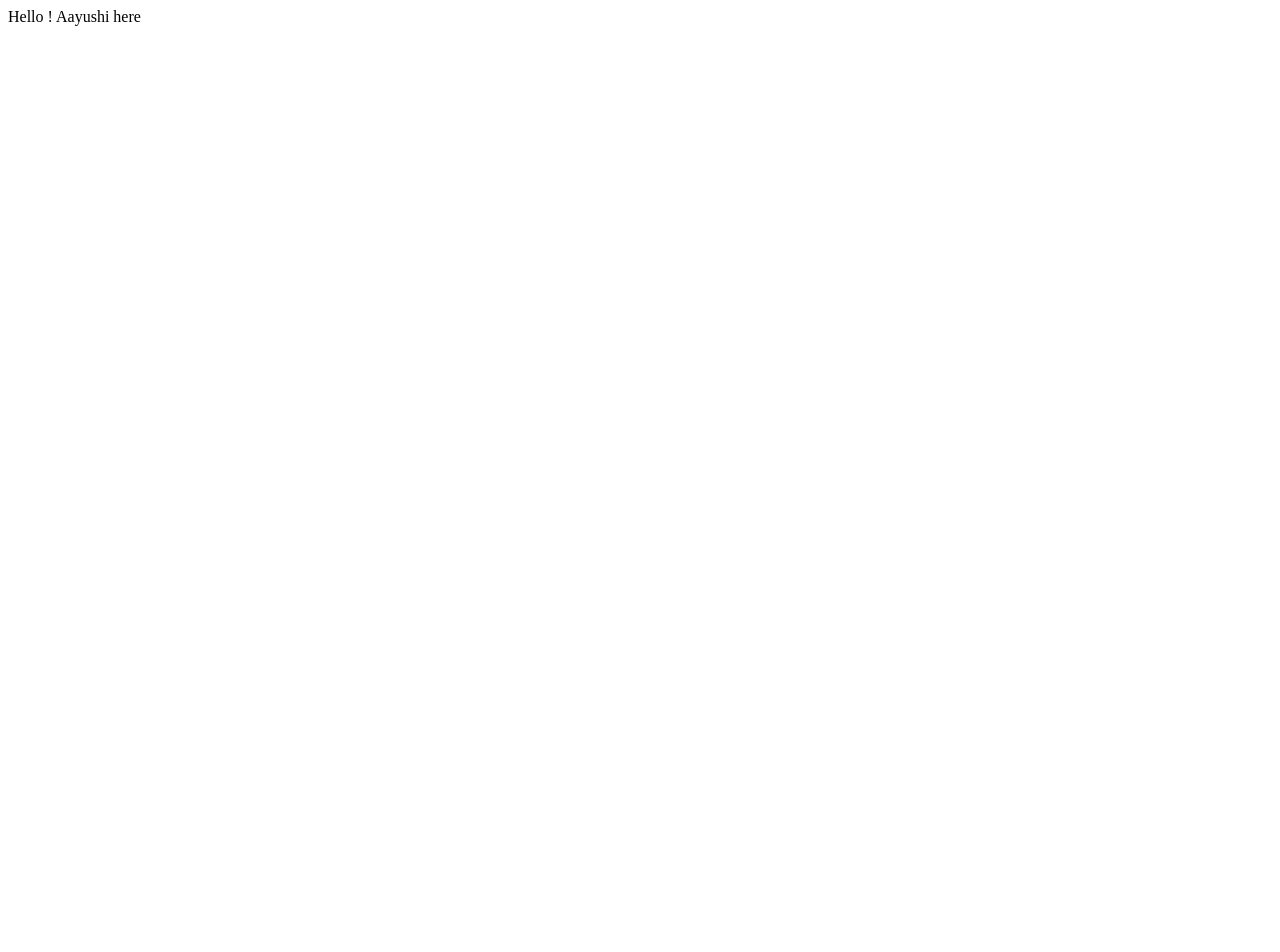
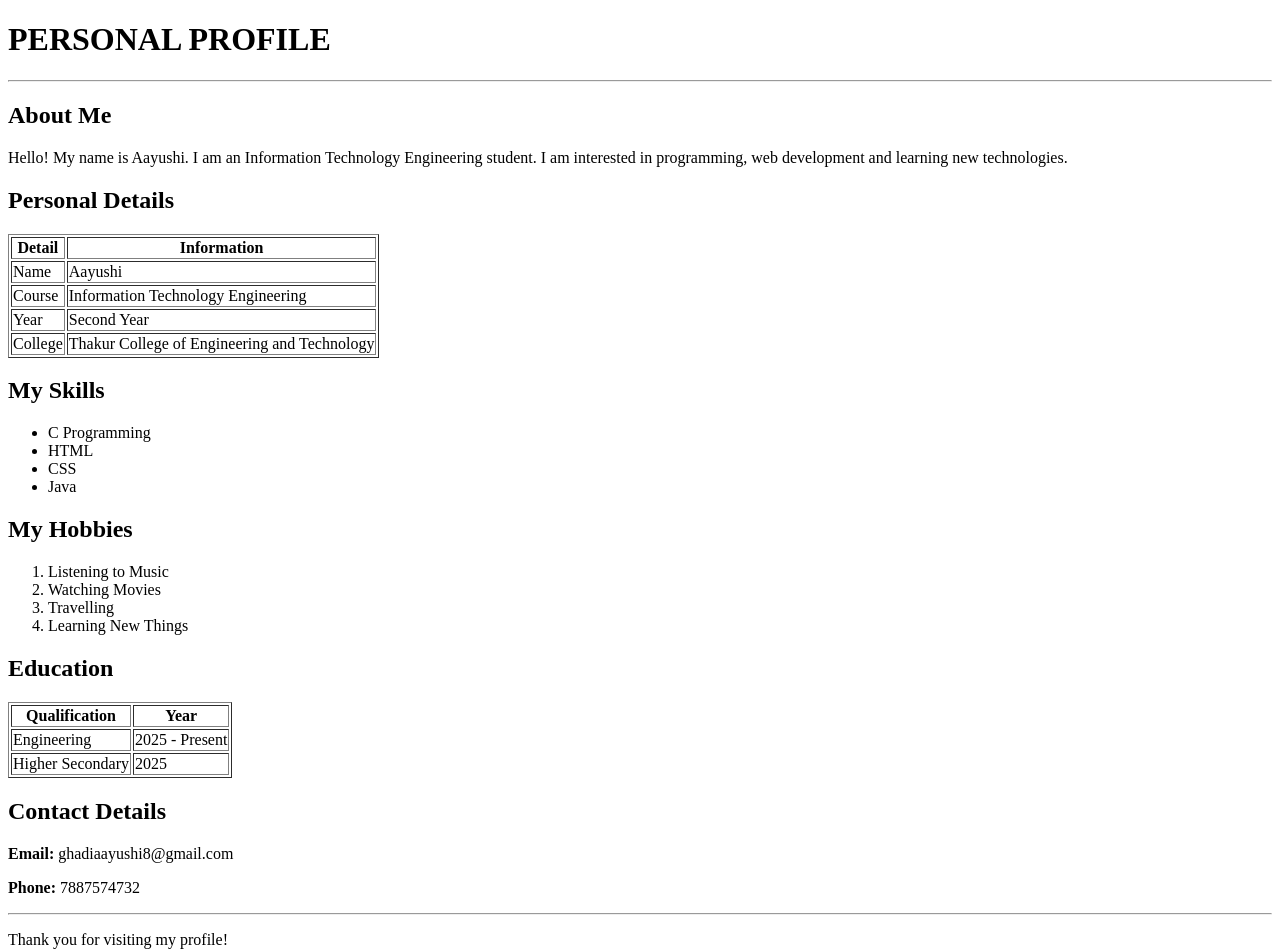
Before and after one commit to aayushighadi11/myprofile, a plain HTML site: page index.html in a window 1280 px wide. Before the commit the page ends 800 px from the top, so only its background shows below. Drawn offline with Linux system fonts and the light colour scheme.

Commit message:
add complete profile to index.html

```diff
--- a/index.html
+++ b/index.html
@@ -1 +1,97 @@
-Hello ! Aayushi here
+<!DOCTYPE html>
+<html>
+<head>
+    <title>Personal Profile</title>
+</head>
+
+<body>
+
+    <h1>PERSONAL PROFILE</h1>
+
+    <hr>
+
+    <h2>About Me</h2>
+
+    <p>
+        Hello! My name is Aayushi. I am an Information Technology
+        Engineering student. I am interested in programming,
+        web development and learning new technologies.
+    </p>
+
+    <h2>Personal Details</h2>
+
+    <table border="1">
+        <tr>
+            <th>Detail</th>
+            <th>Information</th>
+        </tr>
+
+        <tr>
+            <td>Name</td>
+            <td>Aayushi</td>
+        </tr>
+
+        <tr>
+            <td>Course</td>
+            <td>Information Technology Engineering</td>
+        </tr>
+
+        <tr>
+            <td>Year</td>
+            <td>Second Year</td>
+        </tr>
+
+        <tr>
+            <td>College</td>
+            <td>Thakur College of Engineering and Technology</td>
+        </tr>
+    </table>
+
+    <h2>My Skills</h2>
+
+    <ul>
+        <li>C Programming</li>
+        <li>HTML</li>
+        <li>CSS</li>
+        <li>Java</li>
+    </ul>
+
+    <h2>My Hobbies</h2>
+
+    <ol>
+        <li>Listening to Music</li>
+        <li>Watching Movies</li>
+        <li>Travelling</li>
+        <li>Learning New Things</li>
+    </ol>
+
+    <h2>Education</h2>
+
+    <table border="1">
+        <tr>
+            <th>Qualification</th>
+            <th>Year</th>
+        </tr>
+
+        <tr>
+            <td>Engineering</td>
+            <td>2025 - Present</td>
+        </tr>
+
+        <tr>
+            <td>Higher Secondary</td>
+            <td>2025</td>
+        </tr>
+    </table>
+
+    <h2>Contact Details</h2>
+
+    <p><b>Email:</b> ghadiaayushi8@gmail.com</p>
+    <p><b>Phone:</b> 7887574732</p>
+
+    <hr>
+
+    <p>Thank you for visiting my profile!</p>
+
+</body>
+</html>
```
